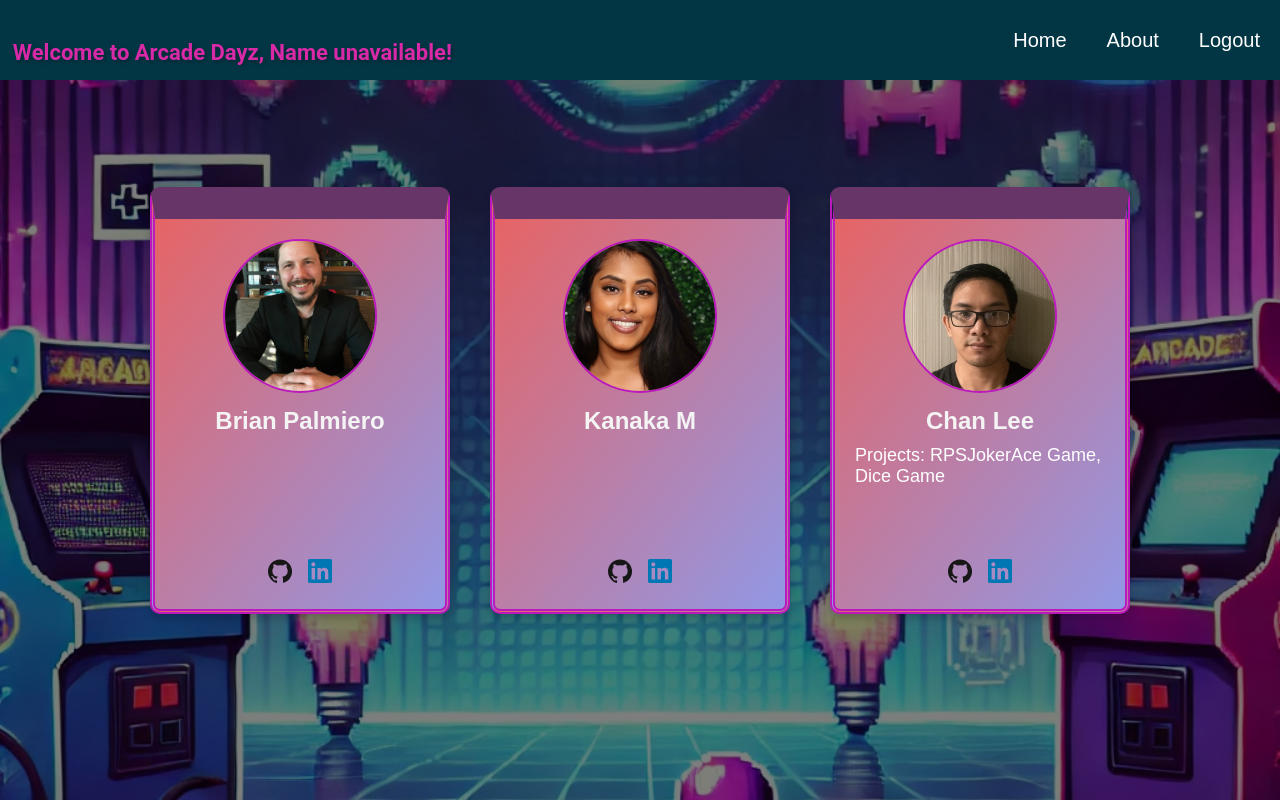
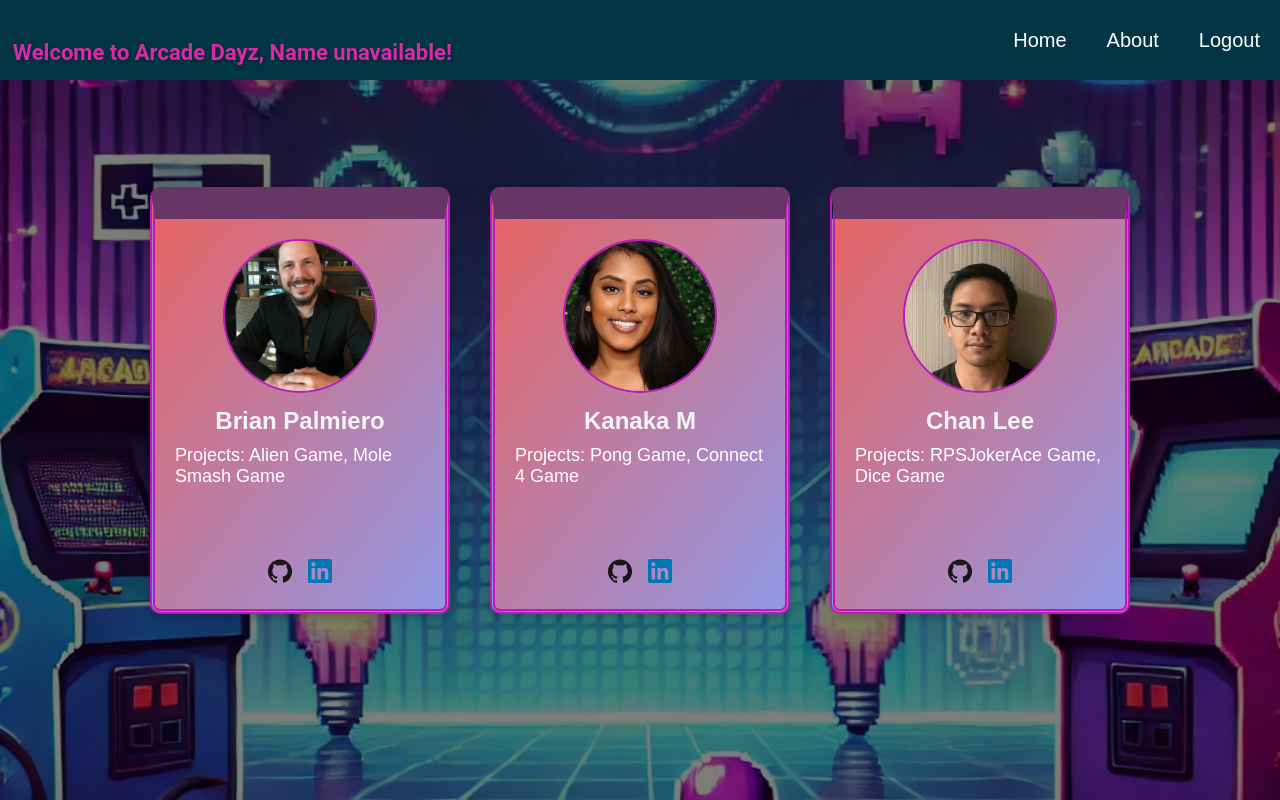
Before and after one commit to WeCanCodeIT/arcade-dayz-team-super-awesome, a React (Create React App) app in the folder Frontend/: page /AboutPage in a window 1280 px wide. Built offline with nearby package versions, Linux system fonts and the light colour scheme.

Commit message:
added projects to about me

```diff
--- a/Frontend/src/pages/AboutPage.jsx
+++ b/Frontend/src/pages/AboutPage.jsx
@@ -12,6 +12,7 @@ function AboutPage() {
     {
       name: "Brian Palmiero",
       description: "ipsum",
+      projects: "Projects: Alien Game, Mole Smash Game",
       imageUrl: Brian,
       github: "https://github.com/bpalmiero85",
       linkedin: "",
@@ -21,6 +22,7 @@ function AboutPage() {
       name: "Kanaka M",
       description:
         "Mom in tech, junior full-stack developer crafting user-centric solutions with Java expertise.",
+      projects: "Projects: Pong Game, Connect 4 Game",
       imageUrl: Kanaka,
       github: "https://github.com/kanaka19",
       linkedin: "https://www.linkedin.com/in/kanaka-meier-b431a2129/",
```
